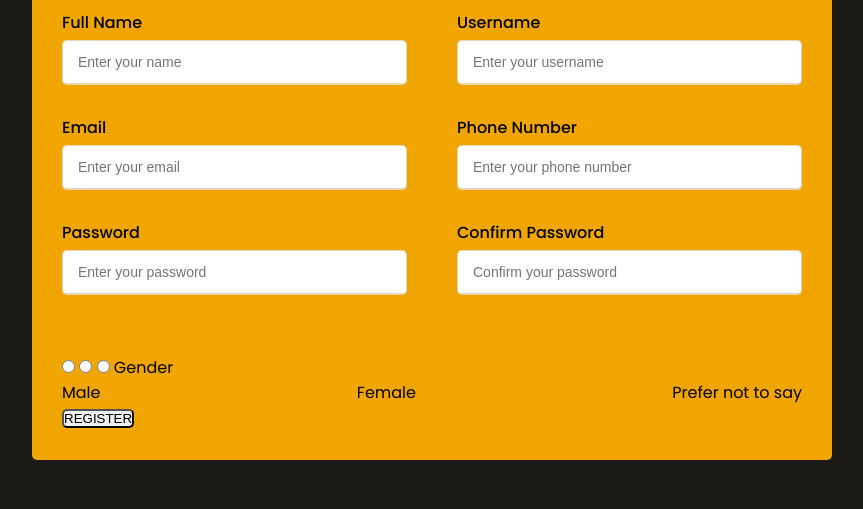
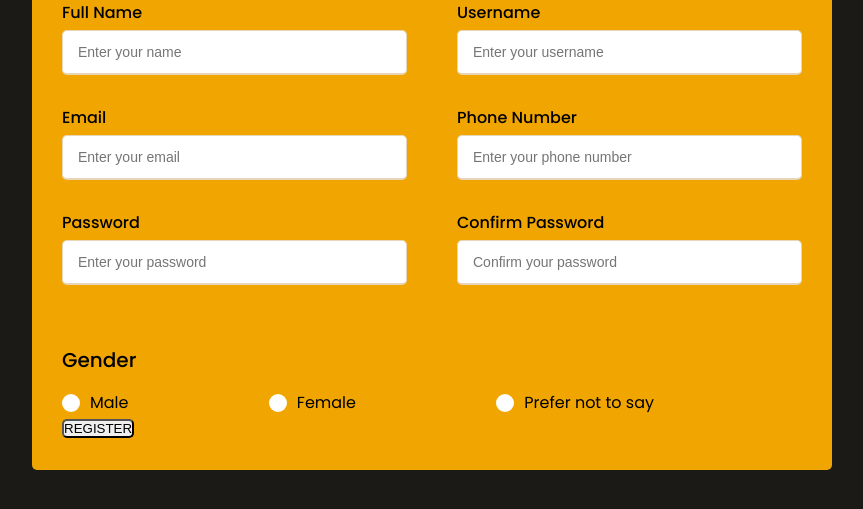
Before and after one commit to Yasral/HTML_CSS-FORMS, a plain HTML site: page index.html in a window 1280 px wide. Shown: the part 219-728 px from the top of the page, without its empty margins (208-1071 px from the left). Drawn offline with Linux system fonts and the light colour scheme.

Commit message:
Styling the second part of input fields

```diff
--- a/style.css
+++ b/style.css
@@ -94,3 +94,38 @@ body{
 .input-box input:hover, .input-box input:focus, .input-box:valid{
     border-color: #1B1A17;
 }
+
+/* Styling the second part of input fields */
+.gender-title{
+    font-size: 20px;
+    font-weight: 500;
+}
+
+.category{
+    width: 80%;
+    padding-top: 15px;
+}
+
+.category label{
+    cursor: pointer;
+}
+
+.dot{
+    height: 18px;
+    width: 18px;
+    border-radius: 50%;
+    background: #fff;
+    margin-right: 10px;
+    border: 1px solid transparent;
+}
+
+#dot-1:checked ~ .category label .one,
+#dot-2:checked ~ .category label .two,
+#dot-3:checked ~ .category label .three{
+   background: #E45826;
+   border-color: #d9d9d9;
+}
+
+form input[type="radio"]{
+   display: none;
+}
```
